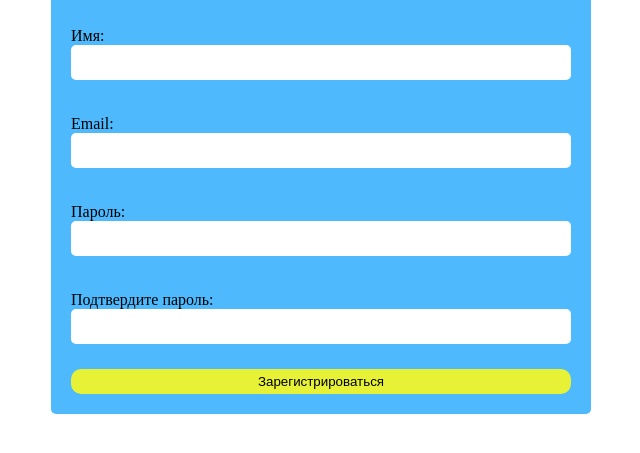
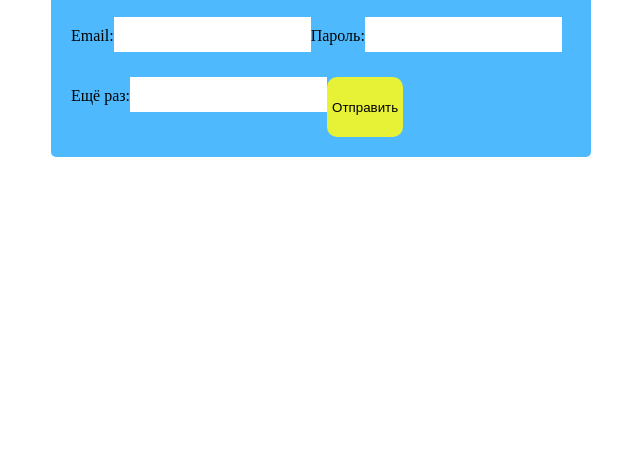
Before and after one commit to reload44/fgfhhf, a plain HTML site: page index.html in a window 1280 px wide. Shown: the part 89-542 px from the top of the page, without its empty margins (319-959 px from the left). Drawn offline with Linux system fonts and the light colour scheme.

Commit message:
Update index.html

```diff
--- a/index.html
+++ b/index.html
@@ -18,7 +18,6 @@
 <noscript><div><img src="https://mc.yandex.ru/watch/95194915" style="position:absolute; left:-9999px;" alt="" /></div></noscript>
 <!-- /Yandex.Metrika counter -->
  <title>Форма регистрации</title>
- <link rel="stylesheet" type="text/css" href="style.css">
  <style>
   .container {
     max-width: 500px;
@@ -67,19 +66,16 @@
  <div class="container">
   <h1>Регистрация</h1>
   <form>
-   <label for="name">Имя:</label>
-   <input type="text" id="name" name="name" required>
-
    <label for="email">Email:</label>
    <input type="email" id="email" name="email" required>
 
    <label for="password">Пароль:</label>
    <input type="password" id="password" name="password" required>
 
-   <label for="confirm_password">Подтвердите пароль:</label>
+   <label for="confirm_password">Ещё раз:</label>
    <input type="password" id="confirm_password" name="confirm_password" required>
 
-   <button type="submit">Зарегистрироваться</button>
+   <button type="submit">Отправить</button>
   </form>
  </div>
 </body>
```
